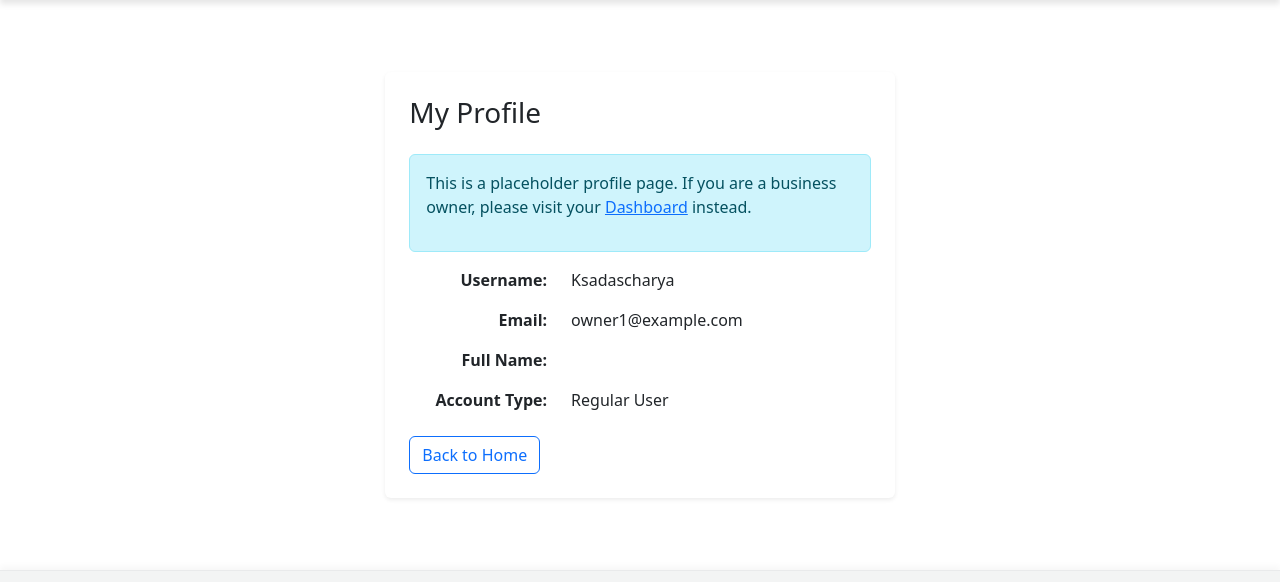
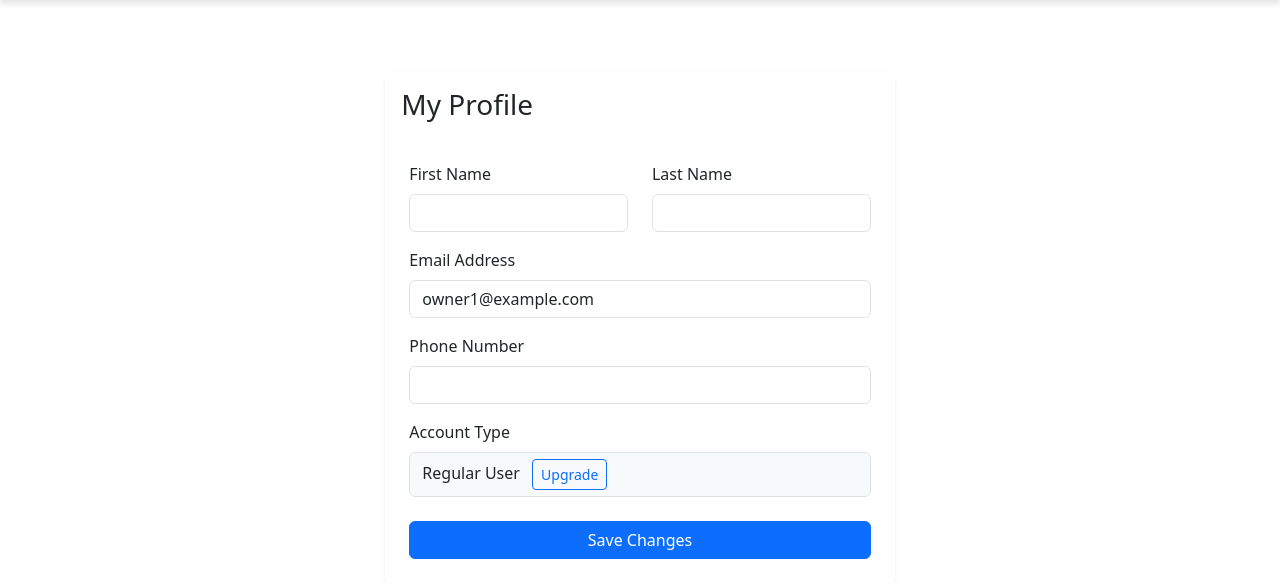
Before and after one commit to rakeshptajlapur/bizdirectory, a Django app: page /accounts/profile/ in a window 1280 px wide. Shown: the part 72-654 px from the top of the page. Run offline with Django 5.2, Linux system fonts and the light colour scheme; a user stored in the database is signed in; data comes from the database, SQL or seed files in the repository; grey boxes are pictures that could not be loaded.

Commit message:
complete user profile management system with:
Profile information editing
Password changing capability
Account type upgrade option
Easy navigation to the business dashboard

```diff
--- a/accounts/forms.py
+++ b/accounts/forms.py
@@ -28,3 +28,33 @@ class UserRegisterForm(UserCreationForm):
                 user.profile.save()
 
         return user
+
+class ProfileUpdateForm(forms.ModelForm):
+    class Meta:
+        model = Profile
+        fields = ['phone']
+
+    first_name = forms.CharField(max_length=30, required=False)
+    last_name = forms.CharField(max_length=30, required=False)
+    email = forms.EmailField()
+
+    def __init__(self, *args, **kwargs):
+        super().__init__(*args, **kwargs)
+        # Populate user fields
+        if self.instance and hasattr(self.instance, 'user'):
+            self.fields['first_name'].initial = self.instance.user.first_name
+            self.fields['last_name'].initial = self.instance.user.last_name
+            self.fields['email'].initial = self.instance.user.email
+
+    def save(self, commit=True):
+        profile = super().save(commit=False)
+        # Update user fields
+        profile.user.first_name = self.cleaned_data['first_name']
+        profile.user.last_name = self.cleaned_data['last_name']
+        profile.user.email = self.cleaned_data['email']
+
+        if commit:
+            profile.user.save()
+            profile.save()
+
+        return profile
--- a/accounts/templates/accounts/profile.html
+++ b/accounts/templates/accounts/profile.html
@@ -6,41 +6,59 @@
 {% block content %}
 <div class="container py-5">
     <div class="row justify-content-center">
-        <div class="col-md-8">
-            <div class="card shadow-sm border-0">
+        <div class="col-lg-8">
+            <div class="card border-0 shadow-sm">
+                <div class="card-header bg-white py-3 border-0">
+                    <h1 class="h3 mb-0">My Profile</h1>
+                </div>
                 <div class="card-body p-4">
-                    <h1 class="h3 mb-4">My Profile</h1>
+                    {% if messages %}
+                        {% for message in messages %}
+                            <div class="alert alert-{{ message.tags }} alert-dismissible fade show" role="alert">
+                                {{ message }}
+                                <button type="button" class="btn-close" data-bs-dismiss="alert" aria-label="Close"></button>
+                            </div>
+                        {% endfor %}
+                    {% endif %}
 
-                    <div class="alert alert-info">
-                        <p>This is a placeholder profile page. If you are a business owner, please visit your <a href="{% url 'directory:dashboard_home' %}">Dashboard</a> instead.</p>
-                    </div>
+                    <form method="post">
+                        {% csrf_token %}
 
-                    <div class="row mb-3">
-                        <div class="col-md-4 text-md-end fw-bold">Username:</div>
-                        <div class="col-md-8">{{ user.username }}</div>
-                    </div>
+                        <div class="row mb-3">
+                            <div class="col-md-6">
+                                <label for="id_first_name" class="form-label">First Name</label>
+                                <input type="text" name="first_name" id="id_first_name" class="form-control" value="{{ form.first_name.value|default:'' }}">
+                            </div>
+                            <div class="col-md-6">
+                                <label for="id_last_name" class="form-label">Last Name</label>
+                                <input type="text" name="last_name" id="id_last_name" class="form-control" value="{{ form.last_name.value|default:'' }}">
+                            </div>
+                        </div>
 
-                    <div class="row mb-3">
-                        <div class="col-md-4 text-md-end fw-bold">Email:</div>
-                        <div class="col-md-8">{{ user.email }}</div>
-                    </div>
+                        <div class="mb-3">
+                            <label for="id_email" class="form-label">Email Address</label>
+                            <input type="email" name="email" id="id_email" class="form-control" value="{{ form.email.value|default:'' }}">
+                        </div>
 
-                    <div class="row mb-3">
-                        <div class="col-md-4 text-md-end fw-bold">Full Name:</div>
-                        <div class="col-md-8">{{ user.first_name }} {{ user.last_name }}</div>
-                    </div>
+                        <div class="mb-3">
+                            <label for="id_phone" class="form-label">Phone Number</label>
+                            <input type="text" name="phone" id="id_phone" class="form-control" value="{{ form.phone.value|default:'' }}">
+                        </div>
 
-                    <div class="row mb-3">
-                        <div class="col-md-4 text-md-end fw-bold">Account Type:</div>
-                        <div class="col-md-8">{{ user.profile.get_user_type_display }}</div>
-                    </div>
+                        <div class="mb-3">
+                            <label class="form-label">Account Type</label>
+                            <div class="form-control bg-light">
+                                {{ user.profile.get_user_type_display }}
+                                {% if not user.profile.is_business_owner %}
+                                    <a href="{% url 'accounts:upgrade_to_business' %}" class="btn btn-sm btn-outline-primary ms-2">Upgrade</a>
+                                {% endif %}
+                            </div>
+                        </div>
 
-                    <div class="mt-4">
-                        <a href="{% url 'directory:home' %}" class="btn btn-outline-primary">Back to Home</a>
-                        {% if user.profile.is_business_owner %}
-                        <a href="{% url 'directory:dashboard_home' %}" class="btn btn-primary ms-2">Go to Dashboard</a>
-                        {% endif %}
-                    </div>
+                        <div class="d-grid mt-4">
+                            <button type="submit" class="btn btn-primary">Save Changes</button>
+                        </div>
+                    </form>
                 </div>
             </div>
         </div>
--- a/accounts/urls.py
+++ b/accounts/urls.py
@@ -1,4 +1,5 @@
 from django.urls import path
+from django.contrib.auth import views as auth_views
 from . import views
 
 app_name = 'accounts'
@@ -7,5 +8,17 @@ urlpatterns = [
     path('register/', views.register, name='register'),
     path('login/', views.login_view, name='login'),
     path('logout/', views.logout_view, name='logout'),
-    path('profile/', views.profile, name='profile'),
+
+    # Profile management
+    path('profile/', views.profile_view, name='profile'),
+    path('upgrade-to-business/', views.upgrade_to_business, name='upgrade_to_business'),
+
+    # Password management
+    path('password-change/', auth_views.PasswordChangeView.as_view(
+        template_name='accounts/password_change.html',
+        success_url='/accounts/password-change-done/'
+    ), name='password_change'),
+    path('password-change-done/', auth_views.PasswordChangeDoneView.as_view(
+        template_name='accounts/password_change_done.html'
+    ), name='password_change_done'),
 ]
--- a/accounts/views.py
+++ b/accounts/views.py
@@ -2,7 +2,7 @@ from django.shortcuts import render, redirect
 from django.contrib import messages
 from django.contrib.auth import login, authenticate, logout
 from django.contrib.auth.decorators import login_required
-from .forms import UserRegisterForm
+from .forms import UserRegisterForm, ProfileUpdateForm
 from directory.models import Business
 from django.contrib.auth.models import User
 
@@ -72,9 +72,33 @@ def logout_view(request):
     return redirect('directory:home')
 
 @login_required
-def profile(request):
-    if hasattr(request.user, 'profile') and request.user.profile.is_business_owner:
-        # For business owners, redirect to dashboard
+def profile_view(request):
+    """View and update user profile information"""
+    if request.method == 'POST':
+        form = ProfileUpdateForm(request.POST, instance=request.user.profile)
+        if form.is_valid():
+            form.save()
+            messages.success(request, 'Your profile has been updated successfully.')
+            return redirect('accounts:profile')
+    else:
+        form = ProfileUpdateForm(instance=request.user.profile)
+
+    return render(request, 'accounts/profile.html', {'form': form})
+
+@login_required
+def upgrade_to_business(request):
+    """Upgrade regular user to business owner"""
+    if request.user.profile.is_business_owner:
+        messages.info(request, 'You are already a business owner.')
         return redirect('directory:dashboard_home')
-    # For regular users, show profile page
-    return render(request, 'accounts/profile.html')
+
+    if request.method == 'POST':
+        # Update user profile to business owner
+        profile = request.user.profile
+        profile.user_type = 'business_owner'
+        profile.save()
+
+        messages.success(request, 'Congratulations! Your account has been upgraded to business owner. You can now add business listings.')
+        return redirect('directory:dashboard_home')
+
+    return render(request, 'accounts/upgrade_to_business.html')
--- a/directory/templates/directory/base.html
+++ b/directory/templates/directory/base.html
@@ -588,11 +588,25 @@
                                 <i class="bi bi-person-circle me-1"></i>{{ user.username }}
                             </button>
                             <ul class="dropdown-menu dropdown-menu-end" aria-labelledby="userDropdown">
+                                <li><a class="dropdown-item" href="{% url 'accounts:profile' %}">
+                                    <i class="bi bi-person me-2"></i>My Profile
+                                </a></li>
+                                <li><a class="dropdown-item" href="{% url 'accounts:password_change' %}">
+                                    <i class="bi bi-shield-lock me-2"></i>Password & Security
+                                </a></li>
                                 {% if user.profile.is_business_owner %}
-                                    <li><a class="dropdown-item" href="{% url 'directory:dashboard_home' %}">Dashboard</a></li>
+                                    <li><a class="dropdown-item" href="{% url 'directory:dashboard_home' %}">
+                                        <i class="bi bi-speedometer2 me-2"></i>Dashboard
+                                    </a></li>
+                                {% else %}
+                                    <li><a class="dropdown-item" href="{% url 'accounts:upgrade_to_business' %}">
+                                        <i class="bi bi-arrow-up-circle me-2"></i>Upgrade to Business Owner
+                                    </a></li>
                                 {% endif %}
                                 <li><hr class="dropdown-divider"></li>
-                                <li><a class="dropdown-item" href="{% url 'accounts:logout' %}">Log Out</a></li>
+                                <li><a class="dropdown-item text-danger" href="{% url 'accounts:logout' %}">
+                                    <i class="bi bi-box-arrow-right me-2"></i>Log Out
+                                </a></li>
                             </ul>
                         </div>
                     {% else %}
```
Also changed, not shown: accounts/templates/accounts/password_change.html (added, +60 -0 lines), accounts/templates/accounts/password_change_done.html (added, +26 -0 lines), accounts/templates/accounts/upgrade_to_business.html (added, +46 -0 lines).
